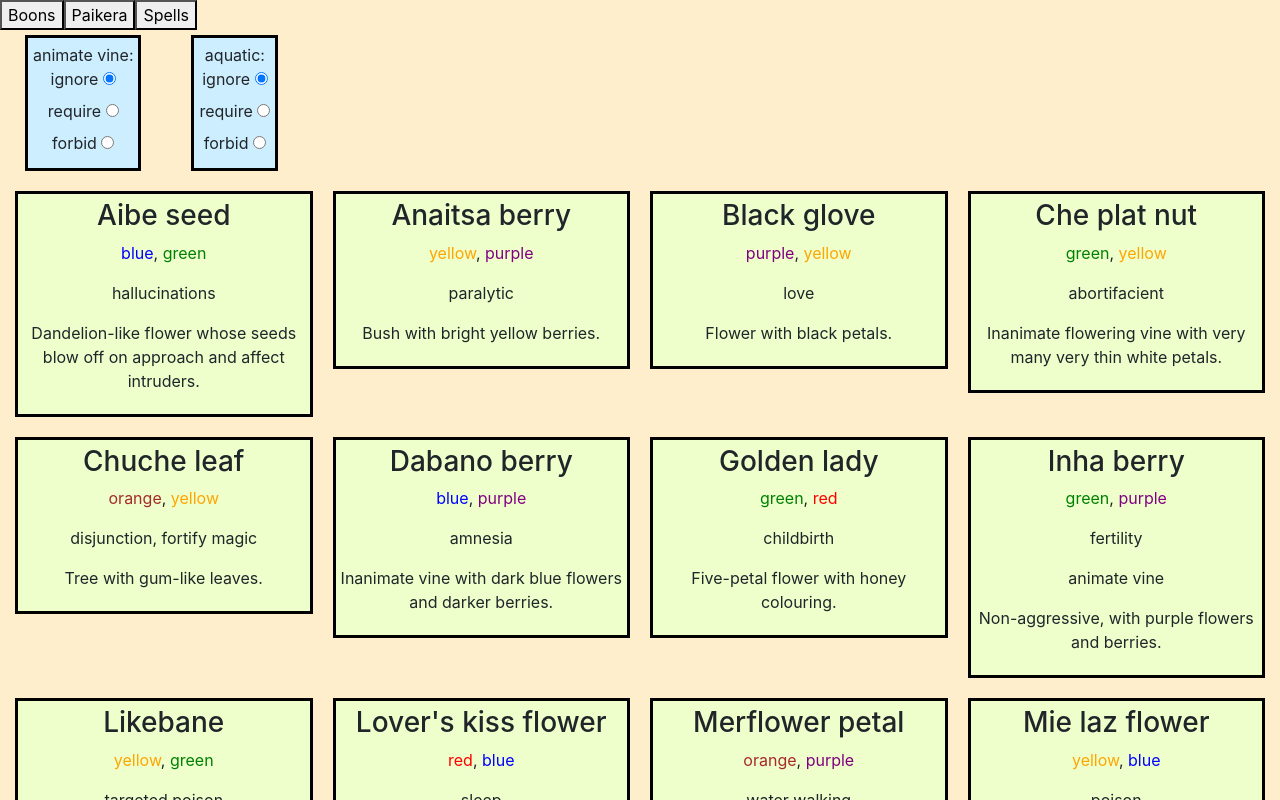
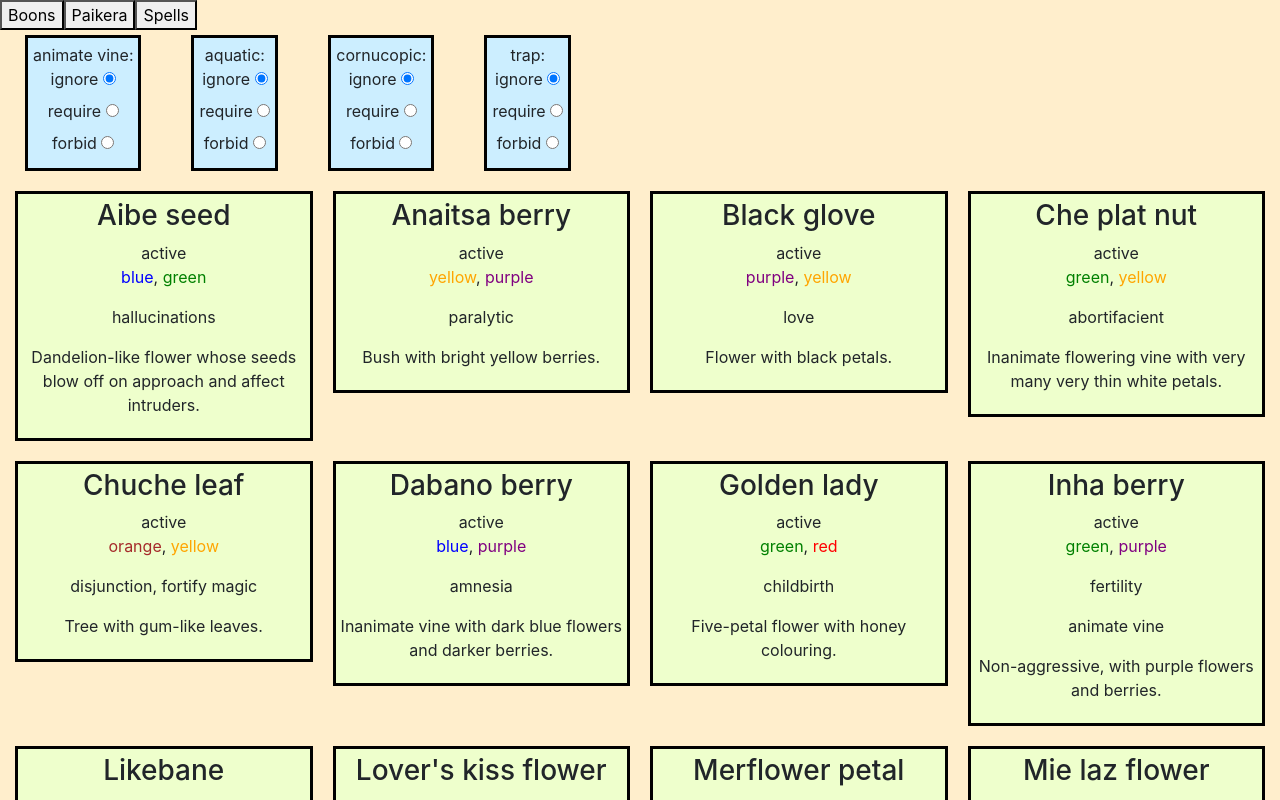
Before and after one commit to MarkGN/pantheont-frontend, a React (Create React App) app: page / in a window 1280 px wide. Shown: the top 800 px of the page. Built offline with nearby package versions, Linux system fonts and the light colour scheme.

Commit message:
use redux, implement all tag filters

```diff
--- a/package.json
+++ b/package.json
@@ -4,12 +4,14 @@
   "private": true,
   "homepage": "https://MarkGN.github.io/pantheont-frontend",
   "dependencies": {
+    "@reduxjs/toolkit": "^1.8.6",
     "@testing-library/jest-dom": "^5.16.5",
     "@testing-library/react": "^13.4.0",
     "@testing-library/user-event": "^13.5.0",
     "bootstrap": "^5.2.2",
     "react": "^18.2.0",
     "react-dom": "^18.2.0",
+    "react-redux": "^8.0.4",
     "react-scripts": "5.0.1",
     "web-vitals": "^2.1.4"
   },
--- /dev/null
+++ b/src/app/store.js
@@ -0,0 +1,8 @@
+import { configureStore } from '@reduxjs/toolkit'
+import tagFilterReducer from '../components/tagFilterSlice'
+
+export default configureStore({
+  reducer: {
+    tagFilter: tagFilterReducer
+  },
+})
--- a/src/components/App.jsx
+++ b/src/components/App.jsx
@@ -1,5 +1,6 @@
 import React, { useState } from "react";
 import PlantSearch from "./PlantSearch";
+
 function App() {
   const [searchState, setSearchState] = useState(<PlantSearch/>)
 
@@ -7,10 +8,14 @@ function App() {
     <div className="App">
       {/* TODO I'll use this tech to make multiple searches, for boons, spells, etc. I'll replace the content below it with
     PlantSearch, BoonSearch, etc components, each being updated based on the onClick */}
-      <div class="tab">
-        <button class="tablinks" onclick={() => console.log("setSearchState(<BoonSearch />)")}>Boons</button>
-        <button class="tablinks" onclick={()=>setSearchState(<PlantSearch />)}>Paikera</button>
-        <button class="tablinks" onclick={null}>Spells</button>
+      <div className="tab">
+        <button className="tablinks" onClick={() => console.log("setSearchState(<BoonSearch />)")}>Boons</button>
+        <button className="tablinks" onClick={()=>setSearchState(<PlantSearch />)}>Paikera</button>
+        <button className="tablinks" onClick={(event)=>{
+          event.stopPropagation();
+          setSearchState(<div />); // will contain boon stuff later
+
+          }}>Spells</button>
       </div>
       {searchState}
     </div>
--- a/src/components/Plant.jsx
+++ b/src/components/Plant.jsx
@@ -25,7 +25,7 @@ function Plant(props) {
       <h3>
         {props.name}
       </h3>
-      {styledColorsFromString(props.colors)}
+      {props.reagentType} {styledColorsFromString(props.colors)}
       <p>
         {props.effect}
       </p>
--- a/src/components/PlantFilterLabel.jsx
+++ b/src/components/PlantFilterLabel.jsx
@@ -1,9 +1,17 @@
 import React from "react";
 
+import { useDispatch, useSelector } from 'react-redux'
+import { setRadioIx } from './tagFilterSlice'
+
 function PlantFilterLabel(props) {
-  const id = "pf"+props.name+props.ix
+  const id = "pf "+props.name+props.ix;
+  const dispatch = useDispatch();
+  const radioIx = useSelector((state) => state.tagFilter.value);
   return <div>
-    <label htmlFor={id}>{props.label}</label> <input defaultChecked={props.defaultChecked} id={id} name={"plant-filter-"+props.name} onClick={()=>props.ixUpdate(props.ix)} type="radio" />
+    <label htmlFor={id}>{props.label}</label> <input defaultChecked={props.defaultChecked} id={id} name={"plant-filter-"+props.name} onClick={()=>{
+      dispatch(setRadioIx([props.name, Number(props.ix)]))
+      console.log(radioIx, props.name);
+    }} type="radio" />
   </div>;
 }
 
--- a/src/components/PlantSearch.jsx
+++ b/src/components/PlantSearch.jsx
@@ -1,31 +1,53 @@
 import React, {useState} from "react";
 import Plant from "./Plant";
 import PlantFilter from "./PlantFilter";
+import { useSelector } from 'react-redux'
 
 const rawPlants = require("../data/flora.json");
-const plants = rawPlants;
+
+// TODO does myPlants === plants?
+// const reagentTypes = ["active", "amper", "damper", "preservative"];
+// const myPlants = [].concat(reagentTypes.map(r => {
+//   return rawPlants[r+"s"].map(plant => {
+//     return {...plant, reagentType:r};
+//   })
+// }));
+const plants = rawPlants.actives.map((plant) => {
+  return {...plant, reagentType:"active"};
+}).concat(
+  rawPlants.ampers.map(plant => {
+    return {...plant, reagentType:"amper"};
+  }),
+  rawPlants.dampers.map(plant => {
+    return {...plant, reagentType:"damper"};
+  }),
+  rawPlants.preservatives.map(plant => {
+    return {...plant, reagentType:"preservative"};
+  }),
+);
 const tags = "animate vine;aquatic;cornucopic;trap".split(";");
 
-
 function PlantSearch () {
-  // TODO I want to have filters for every tag, but that means I need state for every tag.
-  // So I'm thinking maybe an object, {tagIx: that tag's radioIx}; so then we can update by setState({...state, tagIx: radioIx});
-  // This means PlantFilter must take the current state, because it's not just setting state to a constant.
-  // The other approach would be for each tag to have separate state, but given how React refuses to use them within a callback, that violates DRY.
-  const [animateFilterIx, setAnimateFilterIx] = useState(1);
-  const [aquaticFilterIx, setAquaticFilterIx] = useState(1);
-  const filterByTag = (tagIx, radioIx) => {
-    return {1:(() => true), 2:(data => data.tags && data.tags.includes(tags[tagIx])), 3:data=>!(data.tags && data.tags.includes(tags[tagIx]))}[radioIx];
-  };
+  const radioIndices = useSelector((state) => state.tagFilter.value);
+  const [filterIndices, setFilterIndices] = useState(new Array(4).fill(1));
+  const filterAllTags = (jsonPlant) => tags.reduce((soFar, tag) => {
+    return soFar && {1:true, 2:jsonPlant.tags && jsonPlant.tags.includes(tag), 3:!(jsonPlant.tags && jsonPlant.tags.includes(tag))}[radioIndices[tag]];
+  }, true);
 
   return <div>
-    <PlantFilter ixUpdate={setAnimateFilterIx} name="animate vine" />
-    <PlantFilter ixUpdate={setAquaticFilterIx} name="aquatic" />
-    {/* TODO concat everything in plants.keys or something? We should really show a plant's reagent type. And we should toggle about whether to group by reagent type. */}
+    {tags.map((tag, tagIx) => {
+      return <PlantFilter key={tagIx} ixUpdate={(radioIx)=>{
+        const indices = filterIndices;
+        indices[tagIx] = Number(radioIx);
+        setFilterIndices(indices);
+      }} name={tag}/>;
+    })}
+    {/* TODO We should toggle about whether to group by reagent type. */}
     {/* TODO it would be nice if these didn't all have to be level: when one Plant has elements on multiple lines and thus has more height, it shouldn't push the entire next line down, only the one directly under it. */}
     {/* TODO what we need is tooltips, particularly for the tags. And of course a file listing tags. And tabs, or at least a drop-down, so you can search multiple files. That might be more sensible: if you want to search boons, you have similar filters, for/against specific tags and whether to group by skill. Tabs and drop-downs are pretty similar. */}
     <div className="row card-holder">
-      {(plants.actives.concat(plants.ampers, plants.dampers, plants.preservatives)).filter((data) => filterByTag(0, animateFilterIx)(data) && filterByTag(1, aquaticFilterIx)(data)).map((data, ix) => <Plant key={ix} colors={data.colors} description={data.description} effect={data.effect} name={data.name} tags={(data.tags && data.tags.join(", ")) || ""} />)}
+      {/* {(plants.actives.concat(plants.ampers, plants.dampers, plants.preservatives)).filter((data) => filterByTag(0, animateFilterIx)(data) && filterByTag(1, aquaticFilterIx)(data)).map((data, ix) => <Plant key={ix} colors={data.colors} description={data.description} effect={data.effect} name={data.name} tags={(data.tags && data.tags.join(", ")) || ""} />)} */}
+      {plants.filter(filterAllTags).map((data, ix) => <Plant key={ix} colors={data.colors} description={data.description} effect={data.effect} name={data.name} reagentType={data.reagentType} tags={(data.tags && data.tags.join(", ")) || ""} />)}
     </div>
   </div>
 }
--- /dev/null
+++ b/src/components/tagFilterSlice.js
@@ -0,0 +1,19 @@
+import { createSlice } from '@reduxjs/toolkit'
+
+export const tagFilterSlice = createSlice({
+  name: 'tagFilter',
+  initialState: {
+    value: {"animate vine": 1, "aquatic": 1, "cornucopic": 1, "trap": 1},
+  },
+  reducers: {
+    setRadioIx: (state, action) => {
+      const [tag, val] = action.payload;
+      state.value[tag] = val;
+    },
+  },
+})
+
+// Action creators are generated for each case reducer function
+export const { setRadioIx } = tagFilterSlice.actions
+
+export default tagFilterSlice.reducer
--- a/src/index.js
+++ b/src/index.js
@@ -2,13 +2,17 @@ import React from 'react';
 import ReactDOM from 'react-dom/client';
 import './styles.css';
 import App from './components/App';
+import store from './app/store'
+import { Provider } from 'react-redux'
 import reportWebVitals from './reportWebVitals';
 
 const root = ReactDOM.createRoot(document.getElementById('root'));
 root.render(
-  <React.StrictMode>
-    <App />
-  </React.StrictMode>
+  <Provider store={store}>
+    <React.StrictMode>
+      <App />
+    </React.StrictMode>
+  </Provider>
 );
 
 // If you want to start measuring performance in your app, pass a function
```
Also changed, not shown: public/manifest.json, 1 other file (tests, documents, lock files or other folders).
